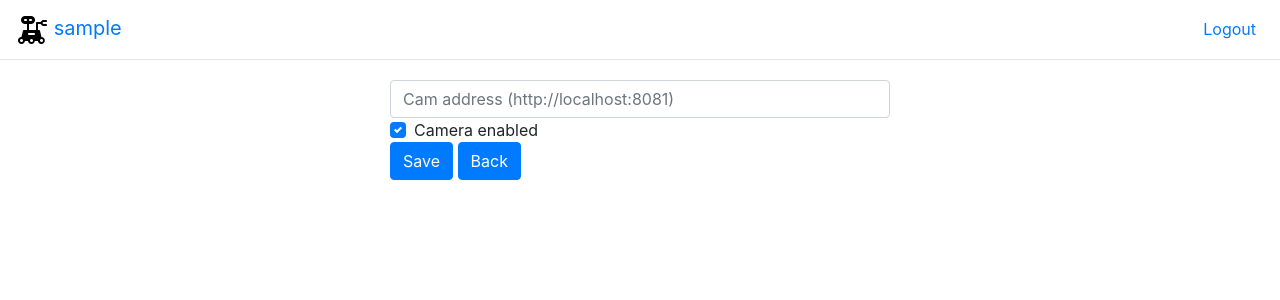
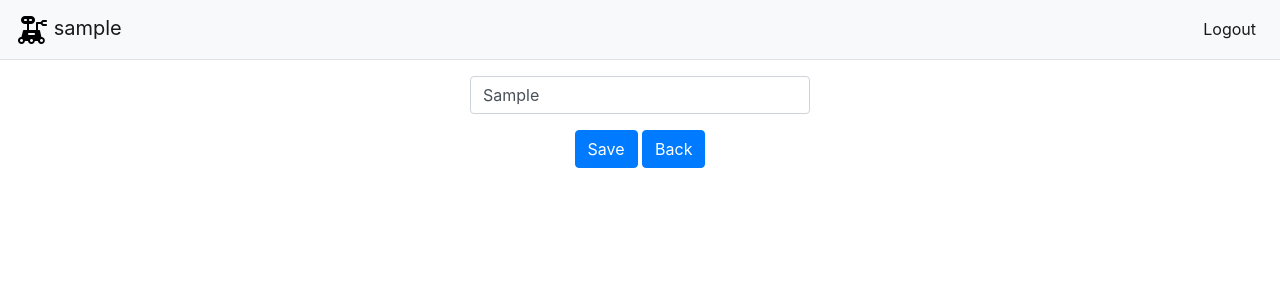
Before and after one commit to francoparodi/DaguRoverPi, a Flask app: template flaskr/templates/setup.html in a window 1280 px wide. Shown: the top 300 px of the page. Run offline with Flask 2, Linux system fonts and the light colour scheme; the template is opened without the code that fills it: values that come from a table or form of the project are taken from there, others are empty; a user stored in the database is signed in; tables that the repository leaves empty hold one stand-in row (values such as "Sample post"); parts of the project's set-up code (start-up, migrations or seed data) failed here and were passed over; some libraries are stand-ins or nearby versions.

Commit message:
Handle camera and layout

```diff
--- a/flaskr/models.py
+++ b/flaskr/models.py
@@ -33,7 +33,7 @@ class User(UserMixin, db.Model):
 class Setup(db.Model):
     id = db.Column(db.Integer, primary_key=True)
     created_at = db.Column(db.DateTime, default=datetime.now)
-    camera_enabled = db.Column(db.Boolean, default=False, unique=False, nullable=False)
+    camera_ip = db.Column(db.String(128), unique=False, default='')
 
     def __repr__(self):
         return f"Setup('{ self.id }', '{ self.created_at }', '{ self.camera_enabled }')"
--- a/flaskr/routes.py
+++ b/flaskr/routes.py
@@ -179,11 +179,9 @@ def save_setup():
     if not current_user.role == 'ADMIN':
         return render_template("homepage.html")
     try:
-        camera_enabled = request.form.get("camera_enabled")
+        camera_ip = request.form.get("camera_ip")
         setup = Setup.query.filter_by(id=1).first()
-        setup.camera_enabled = 0
-        if camera_enabled == 'on':
-            setup.camera_enabled = 1
+        setup.camera_ip = camera_ip
         db.session.commit()
     except Exception as e:
         msg = "Failed to save setup"
--- a/flaskr/static/css/main.css
+++ b/flaskr/static/css/main.css
@@ -29,5 +29,5 @@ html, body {
 }
 
 .speed-slider {
-    width: 100%;
+    width: 326px;
 }
--- a/flaskr/static/js/init.js
+++ b/flaskr/static/js/init.js
@@ -1,8 +1,6 @@
-function speedSliderEvents(speedSlider, speedSliderDiv) {
-    var slide = document.getElementById(speedSlider),
-    sliderDiv = document.getElementById(speedSliderDiv);
+function speedSliderEvents(speedSlider) {
+    var slide = document.getElementById(speedSlider);
     slide.onchange = function() {
-        sliderDiv.innerHTML = this.value;
         $.post({
                 url: '/',
                 data: $('form').serialize(),
--- a/flaskr/templates/base.html
+++ b/flaskr/templates/base.html
@@ -29,7 +29,7 @@
     <script src="https://cdn.datatables.net/1.10.20/js/jquery.dataTables.min.js"></script>
     <script src="https://cdn.datatables.net/1.10.20/js/dataTables.bootstrap4.min.js"></script>
 
-    <nav class="navbar navbar-expand-lg">
+    <nav class="navbar navbar-expand-lg navbar-light bg-light">
 
         <a class="navbar-brand" href="{{ url_for('view.homepage') }}" data-toggle="tooltip" title="Home">
             <img src="{{ url_for('static', filename='img/roverb.png') }}" class="img-logo">
--- a/flaskr/templates/setup.html
+++ b/flaskr/templates/setup.html
@@ -2,8 +2,11 @@
 
 {% block content %}
 
-<div class="container content-container">
-    <div class="mt-3">
+<div class="container text-center mt-3">
+    <div class="row no-gutters justify-content-center">
+        <div class="col-md-4">
+
+            <div class="container">
                 {% with messages = get_flashed_messages() %}
                     {% if messages %}
                         {% for message in messages %}
@@ -15,18 +18,18 @@
                     {% endif %}
                 {% endwith %}
              </div>
-</div>
 
-    <div class="container content-container">
+             <div class="container">
                 <form method="POST" action="/save_setup">
-          <input type="text" name="camera_ip" class="form-control" id="camera_ip" placeholder="Cam address (http://localhost:8081)">
-            <div class="custom-control custom-checkbox">
-                <input type="checkbox" class="custom-control-input" name="camera_enabled" id="camera_enabled" {% if setup.camera_enabled == 1 %} checked {% endif %}>
-                <label class="custom-control-label" for="camera_enabled">Camera enabled</label>
+                    <div class="form-group">
+                        <input type="text" name="camera_ip" class="form-control" id="camera_ip" value="{{ setup.camera_ip }}" placeholder="Cam address (http://localhost:8081)">
                     </div>
                     <button type="submit" class="btn btn-primary">Save</button>
                     <a class="btn btn-primary" href="{{ url_for('view.homepage') }}" role="button">Back</a>
                 </form>
             </div>
+        </div>
+
+    </div>
 
 {% endblock %}
--- a/init-db.py
+++ b/init-db.py
@@ -50,7 +50,7 @@ try:
         db.session.add(u)
 
         # Setup
-        s = Setup(camera_enabled=1)
+        s = Setup(camera_ip='')
         db.session.add(s)
 
         message = '{0} Commit'.format(log_type)
```
Also changed, not shown: flaskr/templates/edit.html (+10 -4 lines), flaskr/templates/homepage.html (+43 -39 lines), flaskr/templates/users.html (+7 -5 lines), 1 other file. Lines whose indentation alone changed are shown as unchanged.
